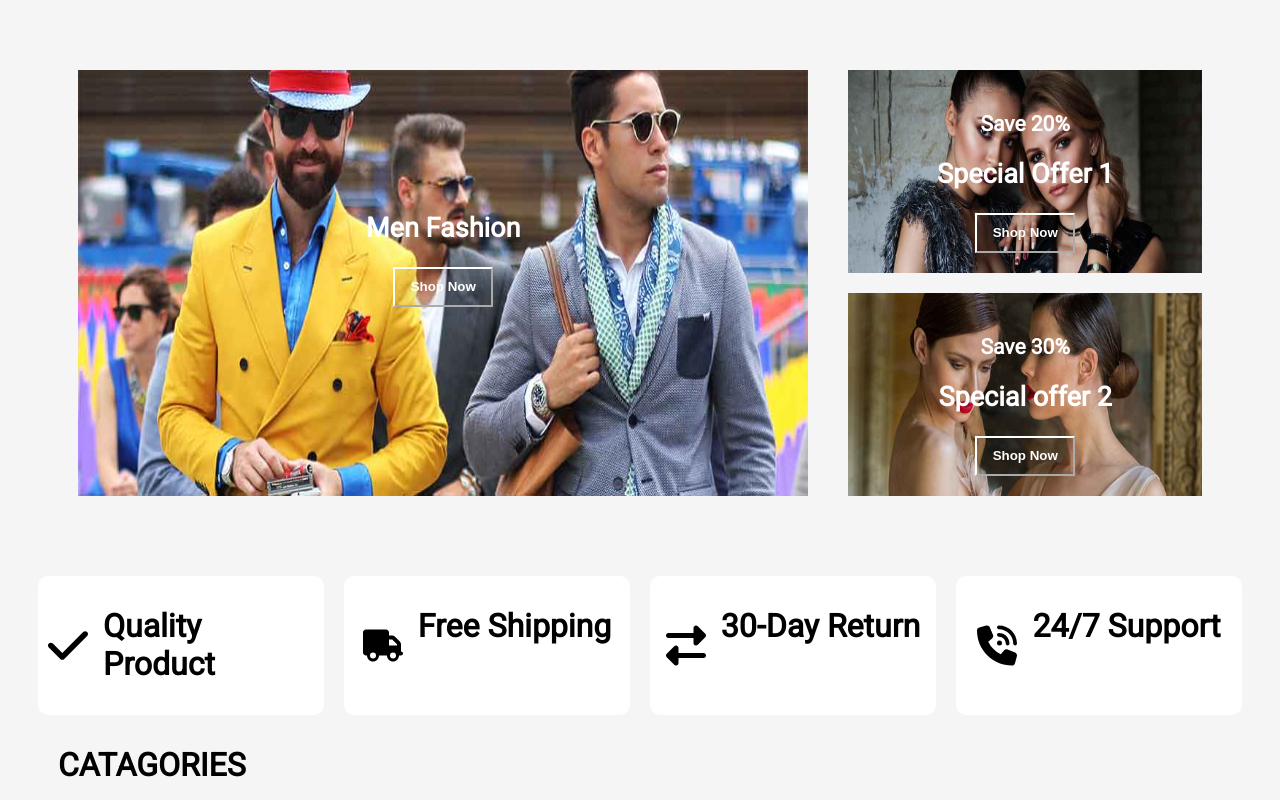
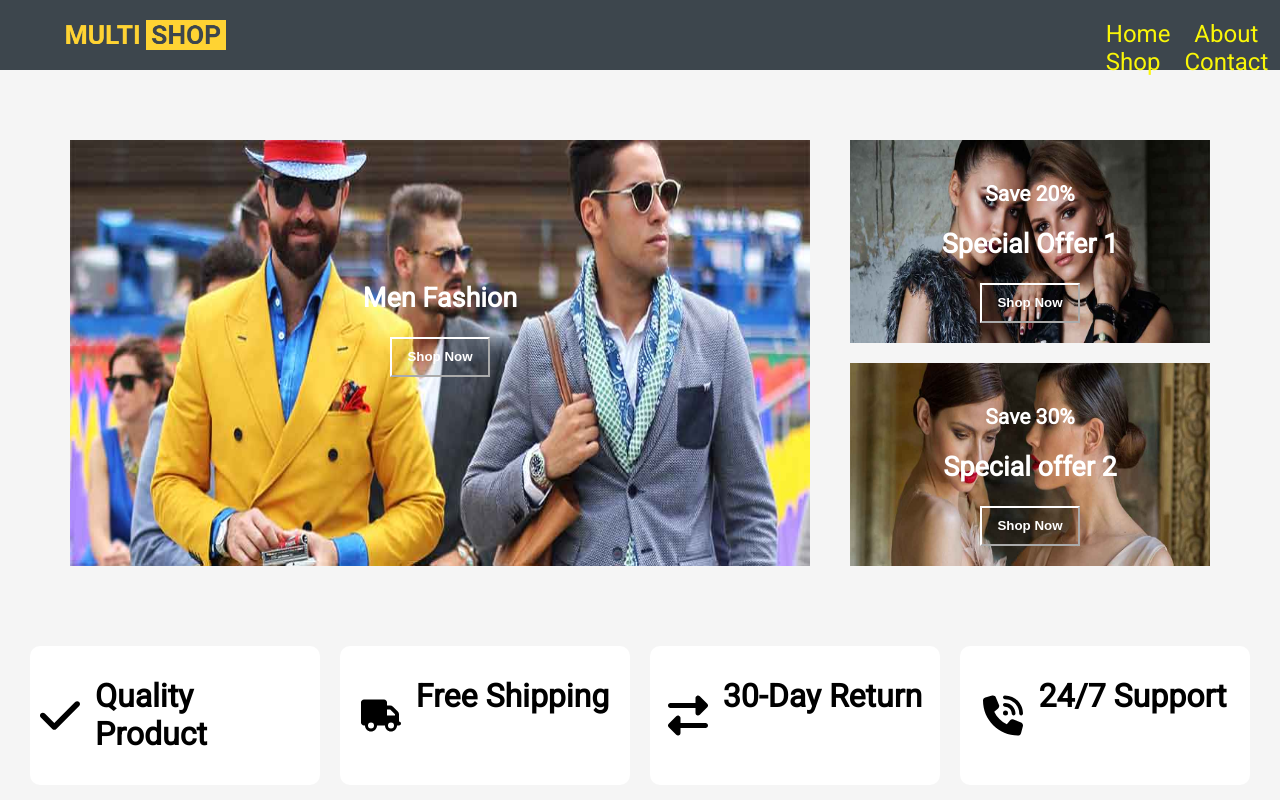
Before and after one commit to mdshakil04/E-commerce, a plain HTML site: page index.html in a window 1280 px wide. Shown: the top 800 px of the page. Drawn offline with Linux system fonts and the light colour scheme.

Commit message:
Alhamdulillah

```diff
--- a/index.html
+++ b/index.html
@@ -16,6 +16,19 @@
 
 </head>
 <body>
+    <nav>
+        <div class="navbar-container">
+            <div>
+                <img style="height: 30px;" src="img/LOGO.png" alt="">
+            </div>
+            <div class="anchore-container">
+                <a href="#home">Home</a>
+                <a href="#home">About</a>
+                <a href="#home">Shop</a>
+                <a href="#home">Contact</a>
+            </div>
+        </div>
+    </nav>
     <!-- Feature Section Start -->
     <section class="feature-container">
         <div class="fashion-container">
--- a/style.css
+++ b/style.css
@@ -1,8 +1,28 @@
 body{
+    margin: 0;
     font-family: 'Kanit', sans-serif;
     font-family: 'Poppins', sans-serif;
     font-family: 'Roboto', sans-serif;
     background-color: rgb(245, 245, 245);
+}
+/* navbar */
+.navbar-container{
+    background-color: rgb(61, 70, 77);
+    display: flex;
+    height: 50px;
+    padding-top: 20px;
+    padding-left: 60px;
+}
+.navbar-container a{
+    text-decoration: none;
+    color: rgb(250, 246, 8);
+    font-weight: 400;
+    font-size: 1.5rem;
+    padding: 10px;
+}
+.anchore-container{
+    margin-left: 870px;
+
 }
 .feature-container{
     display: flex;
@@ -181,8 +201,10 @@ body{
     background-color:rgb(62,70,77);
     color: white;
     width: 100%;
-    margin: 10px;
-    padding: 20px;
+    /* margin: 10px; */
+    /* padding: 20px; */
+    padding-right: 20px;
+    padding-left: 20px;
 
 }
 
```
Also changed, not shown: img/LOGO.png (added).
